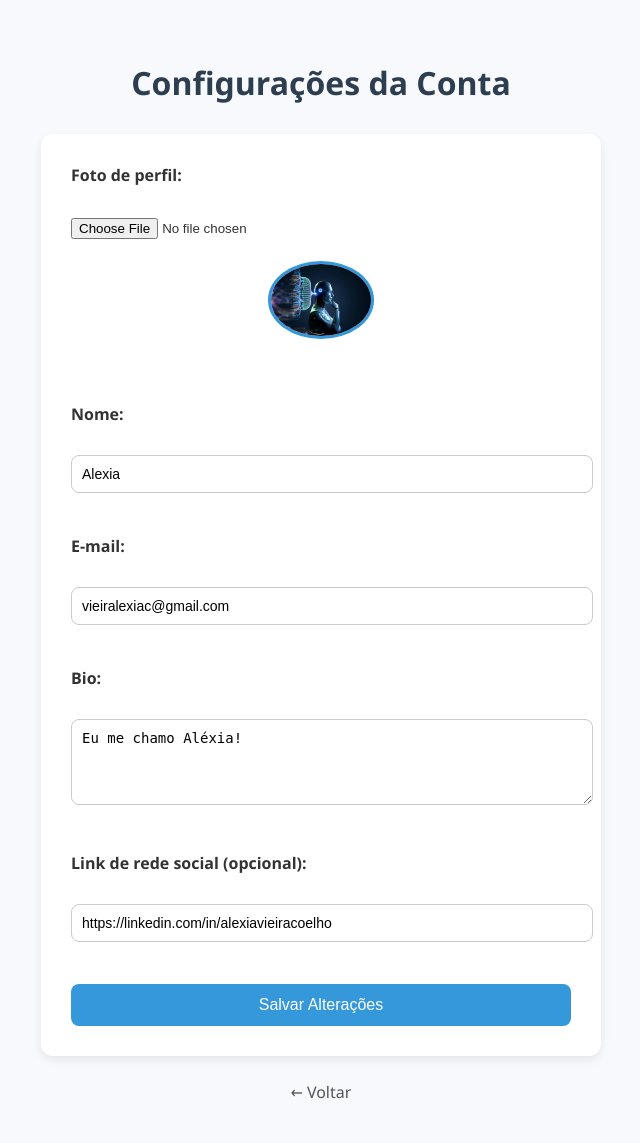
After one commit to alexiiavieirac/taskapp, a Flask app: page /configuracoes in a window 1280 px wide. The commit adds this page. Shown: the whole page, without its empty margins (319-959 px from the left). Run offline with Flask 3, Linux system fonts and the light colour scheme; a user stored in the database is signed in.

Commit message:
modificações na parte de configurações do usuário e colocando o .env e o .gitignore para funcionar

```diff
--- a/app.py
+++ b/app.py
@@ -1,5 +1,6 @@
 import os
 from flask import Flask, render_template, request, redirect, url_for, flash, session
+from flask.cli import load_dotenv
 from flask_sqlalchemy import SQLAlchemy
 from flask_migrate import Migrate
 from flask_login import LoginManager, login_user, logout_user, login_required, current_user
@@ -12,13 +13,15 @@ from itsdangerous import URLSafeTimedSerializer
 from sqlalchemy import case, func
 
 # Configurações do Flask
+load_dotenv()
+
 app = Flask(__name__)
 
 app.config['MAIL_SERVER'] = 'smtp.gmail.com'
 app.config['MAIL_PORT'] = 587
 app.config['MAIL_USE_TLS'] = True
 app.config['MAIL_USERNAME'] = 'lekacvieira@gmail.com'
-app.config['MAIL_PASSWORD'] = 'hwhg tixs wjvz wzfb'
+app.config['MAIL_PASSWORD'] = os.getenv("MAIL_PASSWORD")
 app.config['MAIL_DEFAULT_SENDER'] = 'lekacvieira@gmail.com'
 
 app.config['SECRET_KEY'] = 'chave-super-secreta'
@@ -226,10 +229,13 @@ def grupo():
 
 # Rota de Ranking - Mostrar o ranking de tarefas concluídas por grupo, ordenado do maior para o menor número de tarefas concluídas.
 @app.route("/ranking")
+@login_required
 def ranking():
     grupo_id = current_user.grupo_id
     inicio_semana, fim_semana = obter_limites_semana()
+    agora = datetime.utcnow()
 
+    # Ranking da semana atual
     ranking = db.session.query(
         Usuario.nome,
         func.count(
@@ -246,45 +252,46 @@ def ranking():
     ) \
     .group_by(Usuario.id, Usuario.nome) \
     .order_by(func.count(
-        case(
-            (Tarefa.concluida == True, 1)
-        )
+        case((Tarefa.concluida == True, 1))
     ).desc()) \
     .all()
 
+    # Cálculo da semana anterior
     semana_anterior_inicio = inicio_semana - timedelta(days=7)
     semana_anterior_fim = fim_semana - timedelta(days=7)
     semana_label = semana_anterior_inicio.strftime("%Y-W%U")
 
-    ja_salvo = HistoricoRanking.query.filter_by(grupo_id=grupo_id, semana=semana_label).first()
+    # Verifica se já passou da semana atual para salvar o histórico da semana passada
+    if agora > fim_semana:
+        ja_salvo = HistoricoRanking.query.filter_by(grupo_id=grupo_id, semana=semana_label).first()
 
-    if not ja_salvo:
-        ranking_anterior = db.session.query(
-            Usuario.id.label("usuario_id"),
-            func.count(
-                case((Tarefa.concluida == True, 1))
-            ).label('tarefas_concluidas')
-        ).join(Tarefa, Tarefa.usuario_id == Usuario.id) \
-        .filter(
-            Usuario.grupo_id == grupo_id,
-            Tarefa.concluida == True,
-            Tarefa.data_criacao >= semana_anterior_inicio,
-            Tarefa.data_criacao <= semana_anterior_fim
-        ) \
-        .group_by(Usuario.id) \
-        .all()
+        if not ja_salvo:
+            ranking_anterior = db.session.query(
+                Usuario.id.label("usuario_id"),
+                func.count(
+                    case((Tarefa.concluida == True, 1))
+                ).label('tarefas_concluidas')
+            ).join(Tarefa, Tarefa.usuario_id == Usuario.id) \
+            .filter(
+                Usuario.grupo_id == grupo_id,
+                Tarefa.concluida == True,
+                Tarefa.data_criacao >= semana_anterior_inicio,
+                Tarefa.data_criacao <= semana_anterior_fim
+            ) \
+            .group_by(Usuario.id) \
+            .all()
 
-        for r in ranking_anterior:
-            novo_registro = HistoricoRanking(
-                usuario_id=r.usuario_id,
-                grupo_id=grupo_id,
-                tarefas_concluidas=r.tarefas_concluidas,
-                semana=semana_label
-            )
-            db.session.add(novo_registro)
-        db.session.commit()
+            for r in ranking_anterior:
+                novo_registro = HistoricoRanking(
+                    usuario_id=r.usuario_id,
+                    grupo_id=grupo_id,
+                    tarefas_concluidas=r.tarefas_concluidas,
+                    semana=semana_label
+                )
+                db.session.add(novo_registro)
+            db.session.commit()
 
-    tempo_restante = fim_semana - datetime.utcnow()
+    tempo_restante = fim_semana - agora
 
     return render_template("ranking.html", ranking=ranking, tempo_restante=tempo_restante)
 
@@ -434,25 +441,31 @@ def ver_pedidos():
 
 # CONCLUIR, DELETAR E EDITAR TAREFAS
 @app.route("/concluir/<int:id>")
+@login_required
 def concluir(id):
     tarefa = Tarefa.query.get_or_404(id)
 
-    # Impede qualquer tentativa de desmarcar a tarefa, mesmo pelo próprio usuário
+    # Se já está concluída
     if tarefa.concluida:
-        flash("Tarefa já foi concluída e não pode ser desmarcada.")
-        return redirect("/")
-
-    # Impede que o usuário conclua uma tarefa já atribuída a outro usuário
-    if tarefa.usuario_id and tarefa.usuario_id != current_user.id:
-        flash("Essa tarefa já está atribuída a outro usuário.")
-        return redirect("/")
-
-    # Marca como concluída e associa o usuário atual
-    tarefa.concluida = True
-    tarefa.usuario_id = current_user.id
+        # Permite desmarcar apenas se foi o mesmo usuário que concluiu
+        if tarefa.usuario_id == current_user.id:
+            tarefa.concluida = False
+            tarefa.usuario_id = None
+            flash("Tarefa desmarcada com sucesso!")
+        else:
+            flash("Apenas quem concluiu a tarefa pode desmarcá-la.")
+            return redirect("/")
+    else:
+        # Se não está concluída e não está atribuída ou é do próprio usuário
+        if tarefa.usuario_id is None or tarefa.usuario_id == current_user.id:
+            tarefa.concluida = True
+            tarefa.usuario_id = current_user.id
+            flash("Tarefa concluída com sucesso!")
+        else:
+            flash("Essa tarefa já está atribuída a outro usuário.")
+            return redirect("/")
 
     db.session.commit()
-    flash("Tarefa concluída com sucesso!")
     return redirect("/")
 
 @app.route("/deletar/<int:id>")
@@ -536,6 +549,30 @@ def salvar_historico_semanal():
 
     db.session.commit()
 
+# CONFIGURACOES
+@app.route('/configuracoes', methods=["GET", "POST"])
+@login_required
+def configuracoes():
+    if request.method == "POST":
+        current_user.nome = request.form['nome']
+        current_user.email = request.form['email']
+        current_user.bio = request.form.get('bio')
+        current_user.rede_social = request.form.get('rede_social')
+
+        # Upload da foto
+        avatar_file = request.files.get('avatar_file')
+        if avatar_file and avatar_file.filename != "":
+            filename = secure_filename(avatar_file.filename)
+            path = os.path.join(app.config['UPLOAD_FOLDER'], filename)
+            avatar_file.save(path)
+            current_user.avatar = filename  # Apenas o nome do arquivo
+
+        db.session.commit()
+        flash("Configurações atualizadas com sucesso!", "success")
+        return redirect(url_for('configuracoes'))
+
+    return render_template("configuracoes.html")
+
 if __name__ == "__main__":
     with app.app_context():
         db.create_all()
--- a/models.py
+++ b/models.py
@@ -28,6 +28,7 @@ class Usuario(UserMixin, db.Model):
     grupo_id = db.Column(db.Integer, db.ForeignKey('grupo.id'), nullable=False)
     avatar = db.Column(db.String(200), nullable=True)
     bio = db.Column(db.Text, nullable=True)
+    rede_social = db.Column(db.String(255), nullable=True)
 
     seguindo = db.relationship(
         'Usuario',
--- /dev/null
+++ b/static/css/configuracoes.css
@@ -0,0 +1,96 @@
+
+    body {
+        font-family: 'Segoe UI', Tahoma, Geneva, Verdana, sans-serif;
+        background-color: #f7f9fc;
+        margin: 0;
+        padding: 40px;
+        color: #333;
+    }
+
+    h1 {
+        text-align: center;
+        margin-bottom: 30px;
+        color: #2c3e50;
+    }
+
+    form {
+        max-width: 500px;
+        margin: 0 auto;
+        background-color: white;
+        padding: 30px;
+        border-radius: 12px;
+        box-shadow: 0 4px 10px rgba(0, 0, 0, 0.08);
+    }
+
+    label {
+        display: block;
+        margin-bottom: 8px;
+        font-weight: 600;
+    }
+
+    input[type="text"],
+    input[type="email"],
+    textarea {
+        width: 100%;
+        padding: 10px;
+        margin-bottom: 20px;
+        border: 1px solid #ccc;
+        border-radius: 8px;
+        font-size: 14px;
+        transition: border-color 0.3s ease;
+    }
+
+    input[type="text"]:focus,
+    input[type="email"]:focus,
+    textarea:focus {
+        border-color: #3498db;
+        outline: none;
+    }
+
+    button {
+        width: 100%;
+        padding: 12px;
+        background-color: #3498db;
+        color: white;
+        border: none;
+        border-radius: 8px;
+        font-size: 16px;
+        cursor: pointer;
+        transition: background-color 0.3s ease;
+    }
+
+    button:hover {
+        background-color: #2980b9;
+    }
+
+    img {
+        display: block;
+        margin: 0 auto 20px;
+        border-radius: 50%;
+        border: 3px solid #3498db;
+    }
+
+    .success {
+        color: #27ae60;
+        text-align: center;
+        margin-bottom: 15px;
+    }
+
+    .error {
+        color: #e74c3c;
+        text-align: center;
+        margin-bottom: 15px;
+    }
+
+    a {
+        display: block;
+        text-align: center;
+        margin-top: 25px;
+        text-decoration: none;
+        color: #555;
+        font-weight: 500;
+    }
+
+    a:hover {
+        color: #3498db;
+    }
--- /dev/null
+++ b/templates/configuracoes.html
@@ -0,0 +1,49 @@
+<!DOCTYPE html>
+<html lang="pt-BR">
+<head>
+    <meta charset="UTF-8">
+    <title>Configurações</title>
+    <link rel="stylesheet" href="{{ url_for('static', filename='css/configuracoes.css') }}">
+</head>
+<body>
+    <h1>Configurações da Conta</h1>
+
+    {% with messages = get_flashed_messages(with_categories=true) %}
+      {% if messages %}
+        {% for category, message in messages %}
+          <p class="{{ category }}">{{ message }}</p>
+        {% endfor %}
+      {% endif %}
+    {% endwith %}
+
+    <form method="POST" enctype="multipart/form-data">
+        <!-- Upload de imagem -->
+        <label for="avatar_file">Foto de perfil:</label><br>
+        <input type="file" name="avatar_file" accept="image/*"><br><br>
+
+        {% if current_user.avatar %}
+            <img src="{{ url_for('static', filename='uploads/' + current_user.avatar) }}" alt="Avatar" width="100"><br><br>
+        {% endif %}
+
+        <!-- Nome -->
+        <label for="nome">Nome:</label><br>
+        <input type="text" name="nome" id="nome" value="{{ current_user.nome }}" required><br><br>
+
+        <!-- Email -->
+        <label for="email">E-mail:</label><br>
+        <input type="email" name="email" id="email" value="{{ current_user.email }}" required><br><br>
+
+        <!-- Bio -->
+        <label for="bio">Bio:</label><br>
+        <textarea name="bio" id="bio" rows="4" cols="50">{{ current_user.bio or '' }}</textarea><br><br>
+
+        <!-- URL de rede social -->
+        <label for="rede_social">Link de rede social (opcional):</label><br>
+        <input type="text" name="rede_social" id="rede_social" value="{{ current_user.rede_social or '' }}"><br><br>
+
+        <button type="submit">Salvar Alterações</button>
+    </form>
+
+    <a href="{{ url_for('index') }}">← Voltar</a>
+</body>
+</html>
--- a/templates/index.html
+++ b/templates/index.html
@@ -31,6 +31,9 @@
         <div class="navbar-actions">
             {% if current_user.is_authenticated %}
                 <div class="navbar-user">
+                    {% if current_user.avatar %}
+                        <img src="{{ url_for('static', filename='uploads/' + current_user.avatar) }}" alt="Avatar" class="avatar-pequeno">
+                    {% endif %}
                     <span class="user-welcome">Bem-vindo(a), {{ current_user.nome }} 👋</span>
                     <form action="{{ url_for('logout') }}" method="GET">
                         <button class="logout-btn" type="submit">Sair</button>
```
Also changed, not shown: static/css/style.css (+11 -3 lines), instance/site.db, static/static/uploads/computer-laptop-macbook-coding.jpg (added), static/uploads/computer-laptop-macbook-coding.jpg (added), static/uploads/istockphoto-1387900612-612x612.jpg (added), 1 other file.
